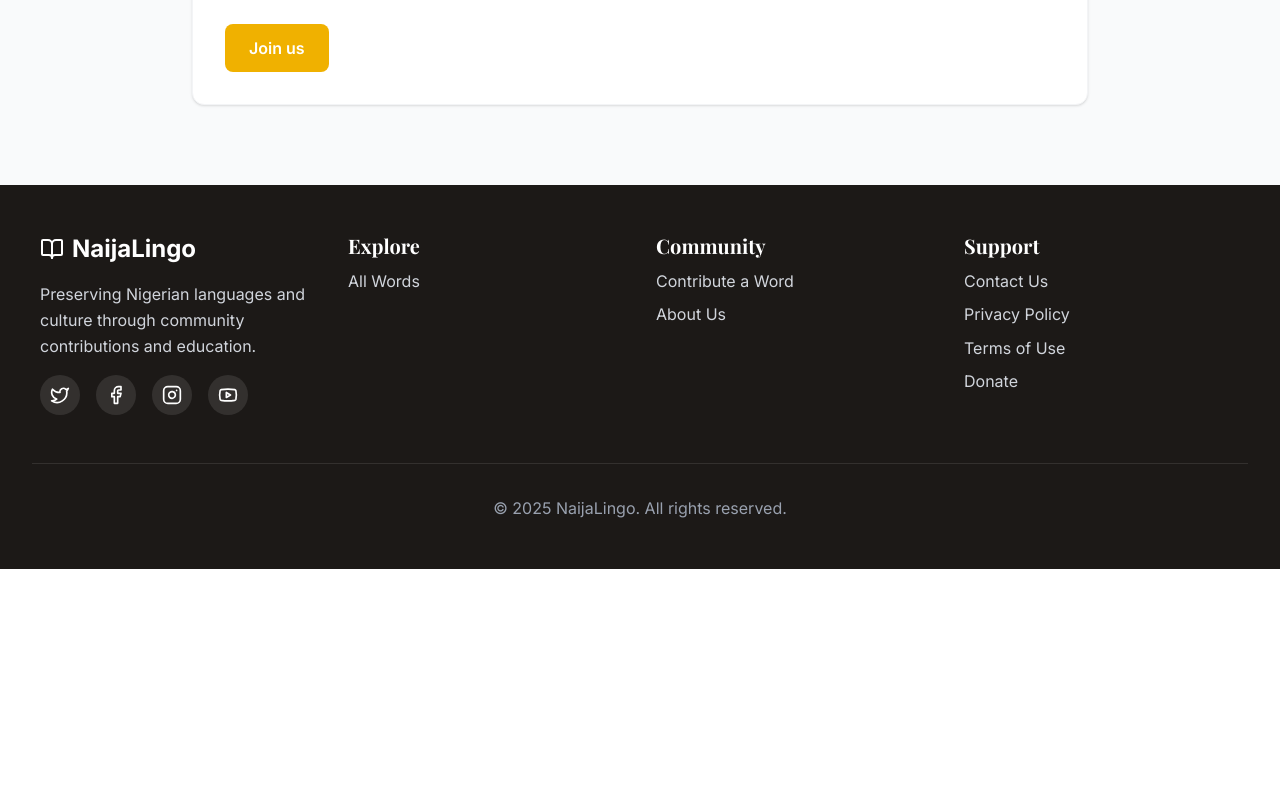
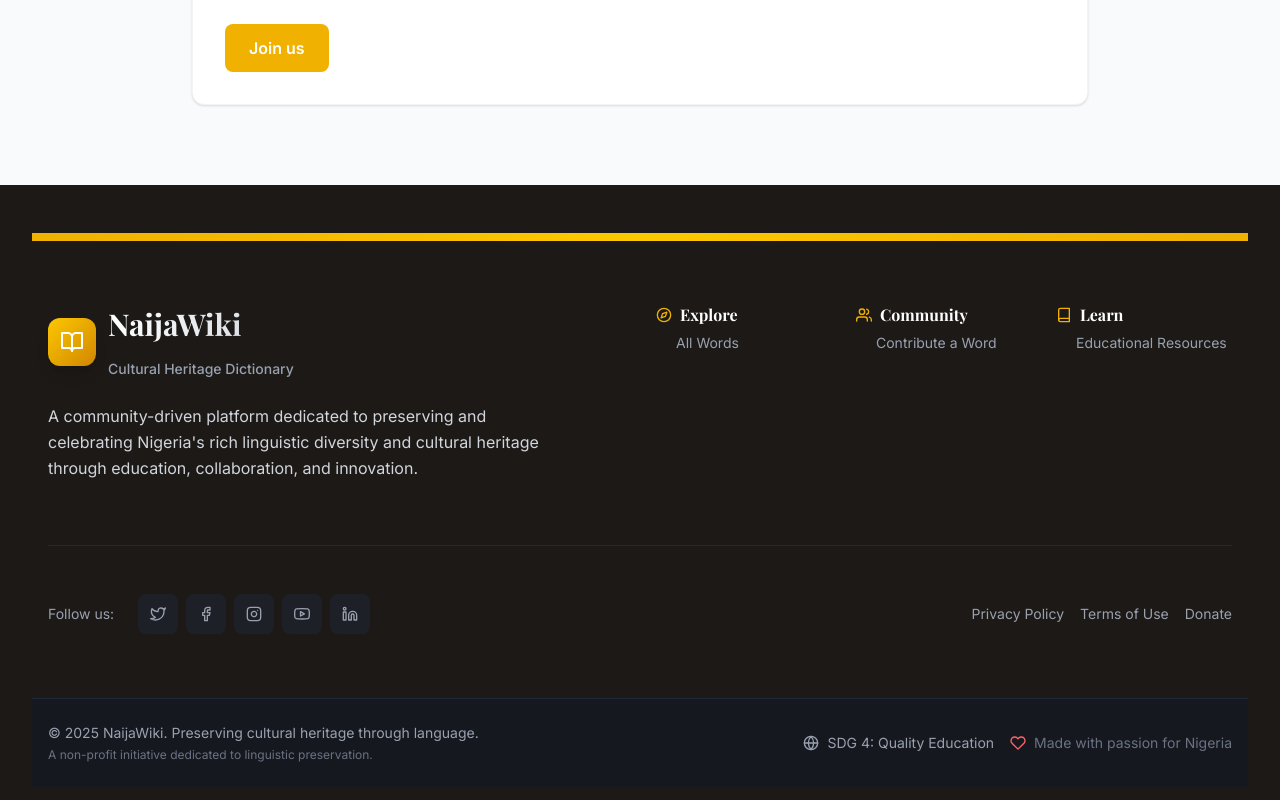
Before and after one commit to donvix7/Naijawiki2.0, a Next.js app: page /about in a window 1280 px wide. Shown: the part 910-1710 px from the top of the page. Before the commit the page ends 1479 px from the top, so only its background shows below. Built offline with nearby package versions, Linux system fonts and the light colour scheme.

Commit message:
fixed edit word

```diff
--- a/components/customFooter.jsx
+++ b/components/customFooter.jsx
@@ -1,137 +1,222 @@
 "use client";
 
-import React from "react";
-import { BookOpen, Twitter, Facebook, Instagram, Youtube } from "lucide-react";
+import React, { useState, useEffect } from "react";
+import feather from "feather-icons";
 
 const CustomFooter = () => {
   const year = new Date().getFullYear();
+  const [email, setEmail] = useState("");
+  const [subscribed, setSubscribed] = useState(false);
+  const [loading, setLoading] = useState(false);
+
+  useEffect(() => {
+    feather.replace();
+  }, [subscribed]);
+
+  const handleSubscribe = (e) => {
+    e.preventDefault();
+    if (!email.trim()) return;
+
+    setLoading(true);
+    // Simulate API call
+    setTimeout(() => {
+      setSubscribed(true);
+      setLoading(false);
+      setEmail("");
+      setTimeout(() => setSubscribed(false), 5000);
+    }, 1000);
+  };
+
+  const socialLinks = [
+    { icon: "twitter", href: "https://twitter.com/naijawiki", label: "Twitter" },
+    { icon: "facebook", href: "https://facebook.com/naijawiki", label: "Facebook" },
+    { icon: "instagram", href: "https://instagram.com/naijawiki", label: "Instagram" },
+    { icon: "youtube", href: "https://youtube.com/naijawiki", label: "YouTube" },
+    { icon: "linkedin", href: "https://linkedin.com/company/naijawiki", label: "LinkedIn" }
+  ];
+
+  const exploreLinks = [
+    { name: "All Words", href: "/explore" },
+      ];
+
+  const communityLinks = [
+    { name: "Contribute a Word", href: "/submit-word" },
+      ];
+
+  const learnLinks = [
+    { name: "Educational Resources", href: "/resources" },
+  ];
+
+  const supportLinks = [
+    { name: "Privacy Policy", href: "/privacy" },
+    { name: "Terms of Use", href: "/terms" },
+    { name: "Donate", href: "/donate" }
+  ];
 
   return (
-    <footer className="bg-[var(--neutral)] text-white py-12 px-8 mt-auto">
-      <div className="container max-w-[1200px] mx-auto grid grid-cols-1 md:grid-cols-4 gap-8">
+    <footer className="bg-gradient-to-b from-gray-900 to-gray-950 text-white mt-24">
+      {/* Top decorative border */}
+      <div className="h-2 bg-gradient-to-r from-yellow-500 via-yellow-400 to-yellow-500"></div>
 
-        {/* About Section */}
+      <div className="container mx-auto px-4 py-12 lg:py-16">
+        <div className="grid grid-cols-1 lg:grid-cols-2 gap-8 mb-12 lg:mb-16">
+          {/* Brand Section */}
+          <div className="space-y-6">
+            <div className="flex items-center gap-3">
+              <div className="w-12 h-12 rounded-xl bg-gradient-to-br from-yellow-400 to-yellow-600 flex items-center justify-center shadow-lg">
+                <i data-feather="book-open" className="w-6 h-6 text-white"></i>
+              </div>
               <div>
-          <div className="text-2xl font-bold flex items-center gap-2 mb-4">
-            <BookOpen className="text-[var(--yellow-500)]" />
-            NaijaLingo
+                <h2 className="text-3xl font-bold bg-gradient-to-r from-white to-gray-300 bg-clip-text text-transparent">
+                  NaijaWiki
+                </h2>
+                <p className="text-sm text-gray-400 font-medium">
+                  Cultural Heritage Dictionary
+                </p>
+              </div>
             </div>
 
-          <p className="text-gray-300 leading-relaxed">
-            Preserving Nigerian languages and culture through community
-            contributions and education.
+            <p className="text-gray-300 leading-relaxed max-w-lg text-base">
+              A community-driven platform dedicated to preserving and celebrating
+              Nigeria's rich linguistic diversity and cultural heritage through
+              education, collaboration, and innovation.
             </p>
 
-          <div className="flex gap-4 mt-4">
-            {[Twitter, Facebook, Instagram, Youtube].map((Icon, idx) => (
+
+          </div>
+
+          {/* Quick Links Grid */}
+          <div className="grid grid-cols-2 md:grid-cols-3 gap-6">
+            <div>
+              <h3 className="font-semibold text-white mb-4 flex items-center gap-2">
+                <i data-feather="compass" className="w-4 h-4 text-yellow-500"></i>
+                Explore
+              </h3>
+              <ul className="space-y-2">
+                {exploreLinks.map((link) => (
+                  <li key={link.name}>
                     <a
-                key={idx}
-                href="#"
-                aria-label="Social Link"
-                className="bg-white/10 w-10 h-10 rounded-full flex items-center justify-center
-                  hover:bg-[var(--yellow-500)] hover:-translate-y-1 transition-all"
+                      href={link.href}
+                      className="text-gray-400 hover:text-yellow-400 transition-colors duration-200 text-sm flex items-center gap-2 group"
                     >
-                <Icon className="w-5 h-5" />
+                      <i data-feather="chevron-right" className="w-3 h-3 opacity-0 group-hover:opacity-100 transition-opacity"></i>
+                      {link.name}
+                    </a>
+                  </li>
+                ))}
+              </ul>
+            </div>
+
+            <div>
+              <h3 className="font-semibold text-white mb-4 flex items-center gap-2">
+                <i data-feather="users" className="w-4 h-4 text-yellow-500"></i>
+                Community
+              </h3>
+              <ul className="space-y-2">
+                {communityLinks.map((link) => (
+                  <li key={link.name}>
+                    <a
+                      href={link.href}
+                      className="text-gray-400 hover:text-yellow-400 transition-colors duration-200 text-sm flex items-center gap-2 group"
+                    >
+                      <i data-feather="chevron-right" className="w-3 h-3 opacity-0 group-hover:opacity-100 transition-opacity"></i>
+                      {link.name}
+                    </a>
+                  </li>
+                ))}
+              </ul>
+            </div>
+
+            <div>
+              <h3 className="font-semibold text-white mb-4 flex items-center gap-2">
+                <i data-feather="book" className="w-4 h-4 text-yellow-500"></i>
+                Learn
+              </h3>
+              <ul className="space-y-2">
+                {learnLinks.map((link) => (
+                  <li key={link.name}>
+                    <a
+                      href={link.href}
+                      className="text-gray-400 hover:text-yellow-400 transition-colors duration-200 text-sm flex items-center gap-2 group"
+                    >
+                      <i data-feather="chevron-right" className="w-3 h-3 opacity-0 group-hover:opacity-100 transition-opacity"></i>
+                      {link.name}
+                    </a>
+                  </li>
+                ))}
+              </ul>
+            </div>
+          </div>
+        </div>
+
+        {/* Social & Support Links */}
+        <div className="border-t border-gray-800 pt-8 lg:pt-12">
+          <div className="flex flex-col lg:flex-row justify-between items-center gap-6">
+            {/* Social Links */}
+            <div className="flex items-center gap-2">
+              <span className="text-gray-400 text-sm mr-4">Follow us:</span>
+              <div className="flex gap-2">
+                {socialLinks.map((social) => (
+                  <a
+                    key={social.icon}
+                    href={social.href}
+                    target="_blank"
+                    rel="noopener noreferrer"
+                    aria-label={social.label}
+                    className="w-10 h-10 rounded-lg bg-gray-800/50 flex items-center justify-center text-gray-400 hover:text-white hover:bg-yellow-500/20 hover:border-yellow-500/30 border border-transparent transition-all duration-200 group"
+                  >
+                    <i data-feather={social.icon} className="w-4 h-4 group-hover:scale-110 transition-transform"></i>
                   </a>
                 ))}
               </div>
             </div>
 
-        {/* Explore Links */}
-        <div className="flex flex-col">
-          <h3 className="text-[var(--yellow-500)] text-xl mb-4 font-semibold">
-            Explore
-          </h3>
-          <ul className="space-y-2">
-            <li>
+            {/* Support Links */}
+            <div className="flex flex-wrap gap-4 justify-center">
+              {supportLinks.map((link) => (
                 <a
-                href="/explore"
-                className="hover:text-[var(--yellow-500)] text-gray-300 transition-colors"
+                  key={link.name}
+                  href={link.href}
+                  className="text-gray-400 hover:text-yellow-400 transition-colors duration-200 text-sm"
                 >
-                All Words
+                  {link.name}
                 </a>
-            </li>
-          </ul>
+              ))}
+            </div>
+          </div>
+        </div>
       </div>
 
-        {/* Community */}
-        <div className="flex flex-col">
-          <h3 className="text-[var(--yellow-500)] text-xl mb-4 font-semibold">
-            Community
-          </h3>
-          <ul className="space-y-2">
-            <li>
-              <a
-                href="/submit-word"
-                className="hover:text-[var(--yellow-500)] text-gray-300 transition-colors"
-              >
-                Contribute a Word
-              </a>
-            </li>
-            <li>
-              <a
-                href="/about"
-                className="hover:text-[var(--yellow-500)] text-gray-300 transition-colors"
-              >
-                About Us
-              </a>
-            </li>
-
-          </ul>
+      {/* Bottom Bar */}
+      <div className="border-t border-gray-800 bg-gray-900/50">
+        <div className="container mx-auto px-4 py-6">
+          <div className="flex flex-col md:flex-row justify-between items-center gap-4">
+            <div className="text-center md:text-left">
+              <p className="text-gray-400 text-sm">
+                &copy; {year} NaijaWiki. Preserving cultural heritage through language.
+              </p>
+              <p className="text-gray-500 text-xs mt-1">
+                A non-profit initiative dedicated to linguistic preservation.
+              </p>
             </div>
 
-        {/* Support */}
-        <div className="flex flex-col">
-          <h3 className="text-[var(--yellow-500)] text-xl mb-4 font-semibold">
-            Support
-          </h3>
-
-          <ul className="space-y-2">
-
-
-            <li>
+            <div className="flex items-center gap-4">
               <a
-                href="/contact"
-                className="hover:text-[var(--yellow-500)] text-gray-300 transition-colors"
+                href="https://un.org/sustainabledevelopment/education/"
+                target="_blank"
+                rel="noopener noreferrer"
+                className="text-gray-400 hover:text-yellow-400 transition-colors text-sm flex items-center gap-2"
               >
-                Contact Us
+                <i data-feather="globe" className="w-4 h-4"></i>
+                SDG 4: Quality Education
               </a>
-            </li>
-
-            <li>
-              <a
-                href="/privacy"
-                className="hover:text-[var(--yellow-500)] text-gray-300 transition-colors"
-              >
-                Privacy Policy
-              </a>
-            </li>
-
-            <li>
-              <a
-                href="/terms"
-                className="hover:text-[var(--yellow-500)] text-gray-300 transition-colors"
-              >
-                Terms of Use
-              </a>
-            </li>
-
-            <li>
-              <a
-                href="/donate"
-                className="hover:text-[var(--yellow-500)] text-gray-300 transition-colors"
-              >
-                Donate
-              </a>
-            </li>
-          </ul>
+              <div className="text-gray-500 text-sm flex items-center gap-2">
+                <i data-feather="heart" className="w-4 h-4 text-red-400"></i>
+                Made with passion for Nigeria
               </div>
-
             </div>
-
-      {/* Copyright */}
-      <div className="text-center mt-12 pt-8 border-t border-white/10 text-gray-400">
-        &copy; {year} NaijaLingo. All rights reserved.
+          </div>
+        </div>
       </div>
     </footer>
   );
--- a/components/navBar.jsx
+++ b/components/navBar.jsx
@@ -100,7 +100,6 @@ const CustomNavbar = () => {
               <div className="w-10 h-10 rounded-xl bg-gradient-to-br from-yellow-400 to-yellow-600 flex items-center justify-center shadow-lg group-hover:shadow-xl transition-shadow duration-300">
                 <i data-feather="book-open" className="w-5 h-5 text-white"></i>
               </div>
-              <div className="absolute -bottom-1 -right-1 w-4 h-4 rounded-full bg-green-500 border-2 border-white"></div>
             </div>
             <div className="flex flex-col">
               <span className="text-2xl font-bold bg-gradient-to-r from-gray-400 to-gray-200 bg-clip-text text-transparent">
```
Also changed, not shown: components/submitWordForm.jsx (+49 -48 lines). Lines whose indentation alone changed are shown as unchanged.
